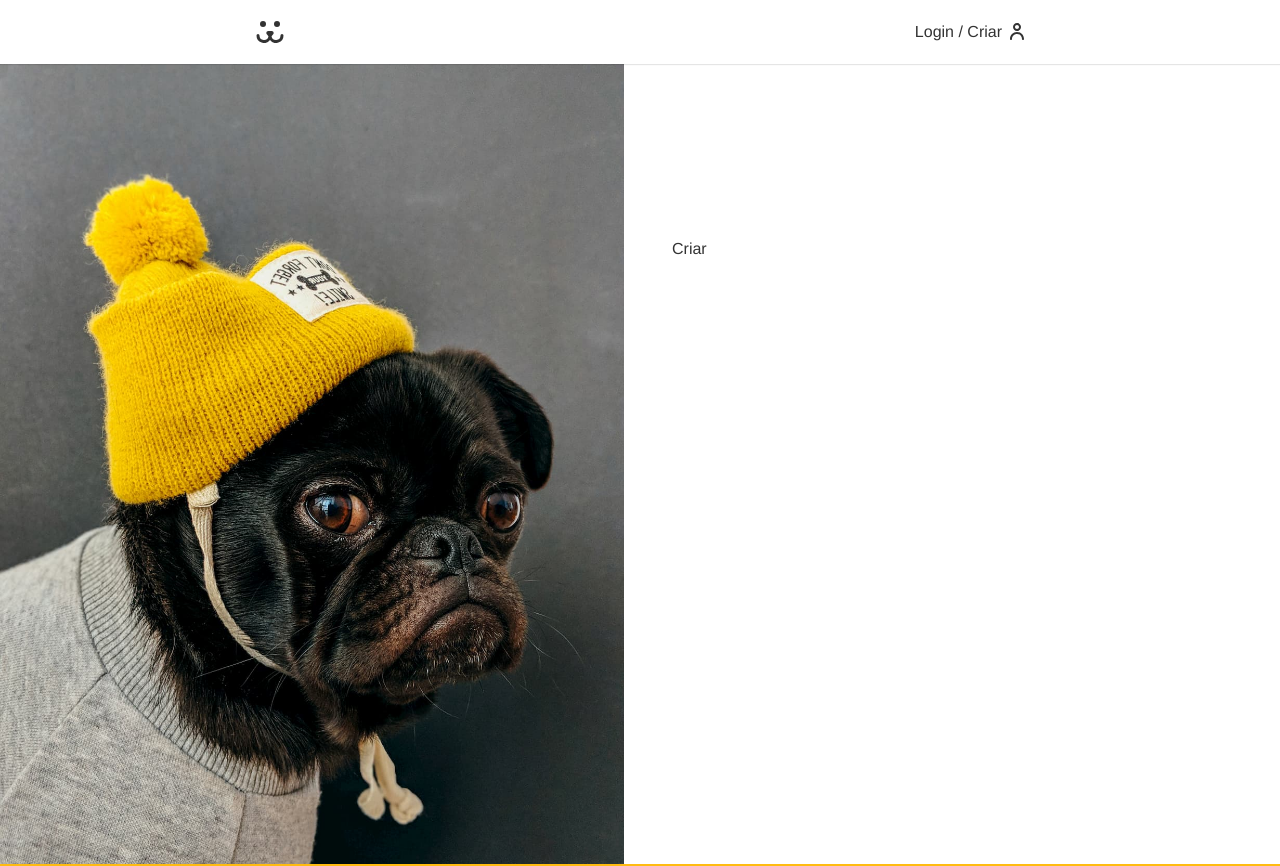
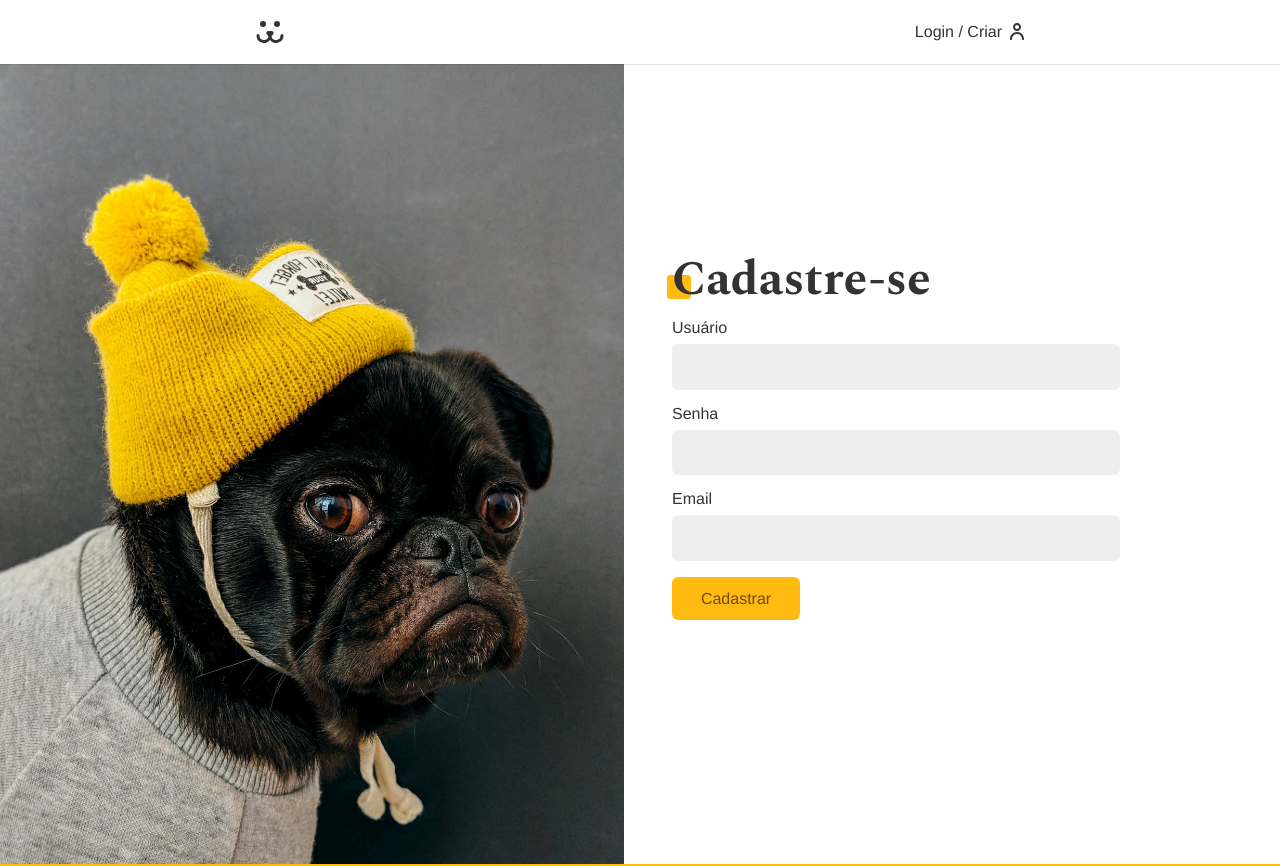
Before and after one commit to rafaelmartinssi/dogs-next, a Next.js app: page /login/criar in a window 1280 px wide. Shown: the top 866 px of the page. Built offline with nearby package versions, Linux system fonts and the light colour scheme.

Commit message:
Create page and form cadastro user

```diff
--- a/src/actions/api.ts
+++ b/src/actions/api.ts
@@ -31,16 +31,9 @@
   };
 }
 
-export function USER_POST(body) {
+export function USER_POST() {
   return {
     url: API_URL + '/api/user',
-    options: {
-      method: 'POST',
-      headers: {
-        'Content-Type': 'application/json',
-      },
-      body: JSON.stringify(body),
-    },
   };
 }
 
--- /dev/null
+++ b/src/actions/user-post.ts
@@ -0,0 +1,45 @@
+'use server';
+
+import apiError from "@/functions/api-error";
+import { USER_POST } from "./api";
+import login from "./login";
+
+export default async function userPost (state: {}, formData: FormData) {
+  const username = formData.get('username') as string | null;
+  const password = formData.get('password') as string | null;
+  const email = formData.get('email') as string | null;
+
+  try {
+    if(!username || !password || !email) {
+      throw new Error('Preencha os dados.')
+    }
+
+    const { url } = USER_POST();
+
+    const response = await fetch(url, {
+      method: 'POST',
+      body: formData
+    })
+
+    if(!response.ok) throw new Error('Email ou usuário já cadastrado.');
+
+    const data = await response.json();
+
+    const { ok } = await login({
+      data: null,
+      ok: true,
+      error: '',
+    }, formData);
+
+    if (!ok) throw new Error('Erro ao logar.')
+
+    return {
+      data,
+      ok: true,
+      error: ''
+    }
+  } catch (error: unknown) {
+    return apiError(error);
+  }
+
+}
--- a/src/app/login/criar/page.tsx
+++ b/src/app/login/criar/page.tsx
@@ -1,9 +1,17 @@
+import LoginCriarForm from "@/components/login/login-criar-form";
+import { Metadata } from "next";
 import React from "react";
 
-export default function CriarPage () {
+export const metadata: Metadata = {
+  title: 'Crie sua conta',
+  description: 'Cria sua conta no site Dogs'
+}
+
+export default async function CriarPage () {
   return (
-    <main>
-        <div>Criar</div>
-    </main>
+    <div className="animeLeft">
+        <h1 className="title">Cadastre-se</h1>
+        <LoginCriarForm />
+    </div>
   )
 }
--- a/src/app/login/page.tsx
+++ b/src/app/login/page.tsx
@@ -1,5 +1,11 @@
 import LoginForm from "@/components/login/login-form";
+import { Metadata } from "next";
 import React from "react";
+
+export const metadata: Metadata = {
+  title: 'Login | Dogs',
+  description: 'Logue na sua conta no site Dogs'
+}
 
 export default async function LoginPage () {
   return (
--- /dev/null
+++ b/src/components/login/login-criar-form.tsx
@@ -0,0 +1,47 @@
+'use client';
+
+import { useFormState, useFormStatus } from "react-dom";
+import Button from "@/components/forms/button";
+import Input from "@/components/forms/input";
+import ErrorMessage from "../helper/error-message";
+import React from "react";
+import styles from "@/components/login/login-form.module.css";
+import userPost from "@/actions/user-post";
+
+function FormButton () {
+  const {pending} = useFormStatus();
+
+  return (
+    <>
+      { pending ?
+        <Button>Enviando...</Button> :
+        <Button>Cadastrar</Button>
+      }
+    </>
+  )
+
+}
+
+export default function LoginCriarForm() {
+  const [state, action] = useFormState(userPost, {
+    ok: false,
+    error: '',
+    data: null
+  });
+
+  React.useEffect(() => {
+    if(state.ok) window.location.href = '/conta';
+  }, [state.ok])
+
+  return (
+    <>
+      <form action={action} className={styles.form}>
+        <Input type="text" label="Usuário" name="username" />
+        <Input type="password" label="Senha" name="password" />
+        <Input type="email" label="Email" name="email" />
+        <ErrorMessage error={state.error} />
+        <FormButton />
+      </form>
+    </>
+  );
+}
```
Also changed, not shown: src/app/login/perdeu/page.tsx (+10 -4 lines), src/app/login/resetar/page.tsx (+7 -1 lines).
